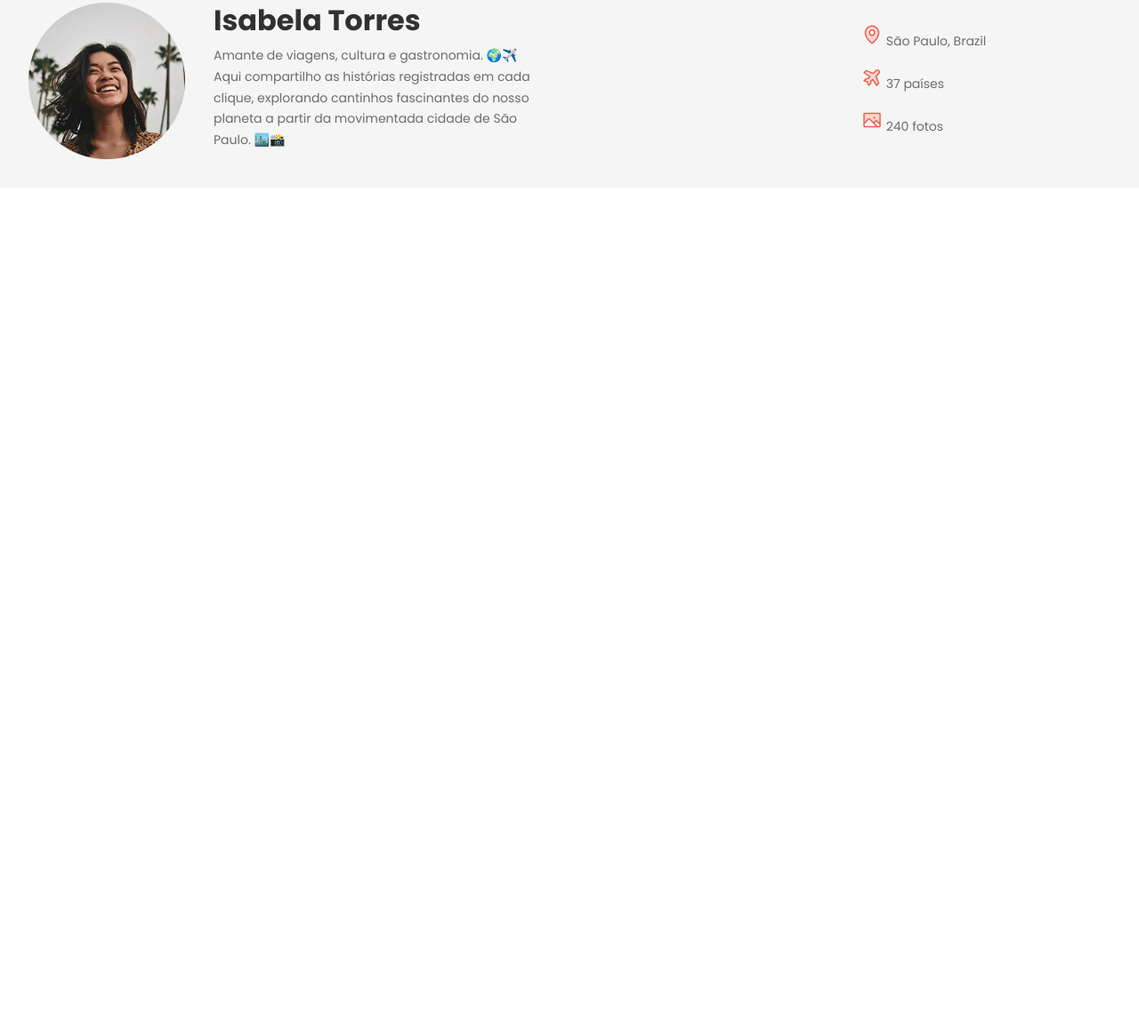
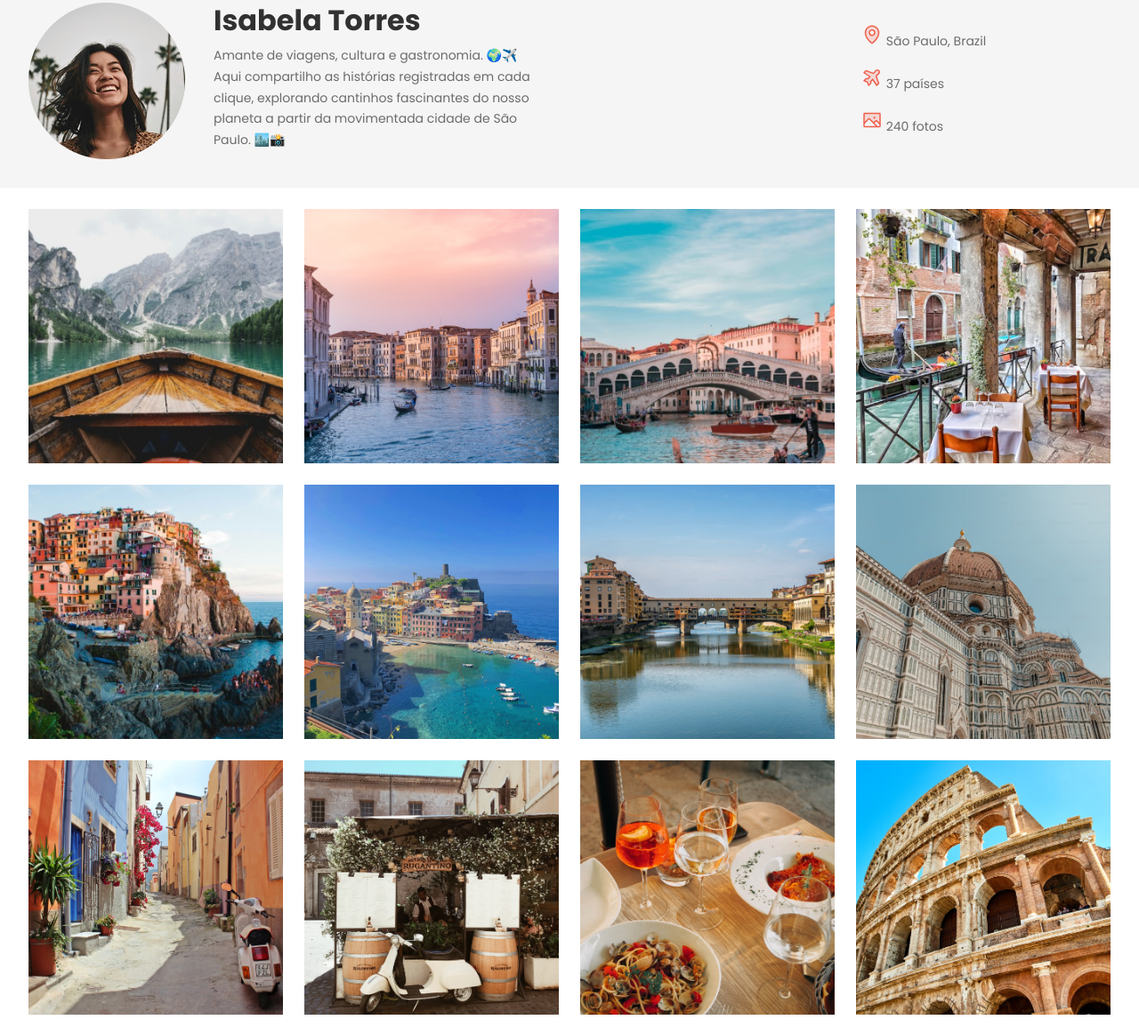
Before and after one commit to RennanGGM/project-travelgram, a plain HTML site: page index.html in a window 1280 px wide. Shown: the part 132-1297 px from the top of the page at 89% size. Before the commit the page ends 800 px from the top, so only its background shows below. Drawn offline with Linux system fonts and the light colour scheme.

Commit message:
main gallery

```diff
--- a/index.html
+++ b/index.html
@@ -73,5 +73,19 @@
         </div>
       </header>
     </div>
+    <main class="container">
+        <img src="assets/images/Image 01.png" alt="...">
+        <img src="assets/images/Image 02.png" alt="...">
+        <img src="assets/images/Image 03.png" alt="...">
+        <img src="assets/images/Image 04.png" alt="...">
+        <img src="assets/images/Image 05.png" alt="...">
+        <img src="assets/images/Image 06.png" alt="...">
+        <img src="assets/images/Image 07.png" alt="...">
+        <img src="assets/images/Image 08.png" alt="...">
+        <img src="assets/images/Image 09.png" alt="...">
+        <img src="assets/images/Image 10.png" alt="...">
+        <img src="assets/images/Image 11.png" alt="...">
+        <img src="assets/images/Image 12.png" alt="...">
+    </main>
   </body>
 </html>
--- a/styless/index.css
+++ b/styless/index.css
@@ -1,3 +1,4 @@
 @import url(global.css);
 @import url(nav.css);
 @import url(header.css);
+@import url(main.css);
--- /dev/null
+++ b/styless/main.css
@@ -0,0 +1,12 @@
+main {
+    display: flex;
+    flex-wrap: wrap;
+    gap: 24px;
+    padding-block: 24px
+    ;
+}
+main img {
+    width: 286px;
+    height: 286px;
+    object-fit: cover;
+}
```
